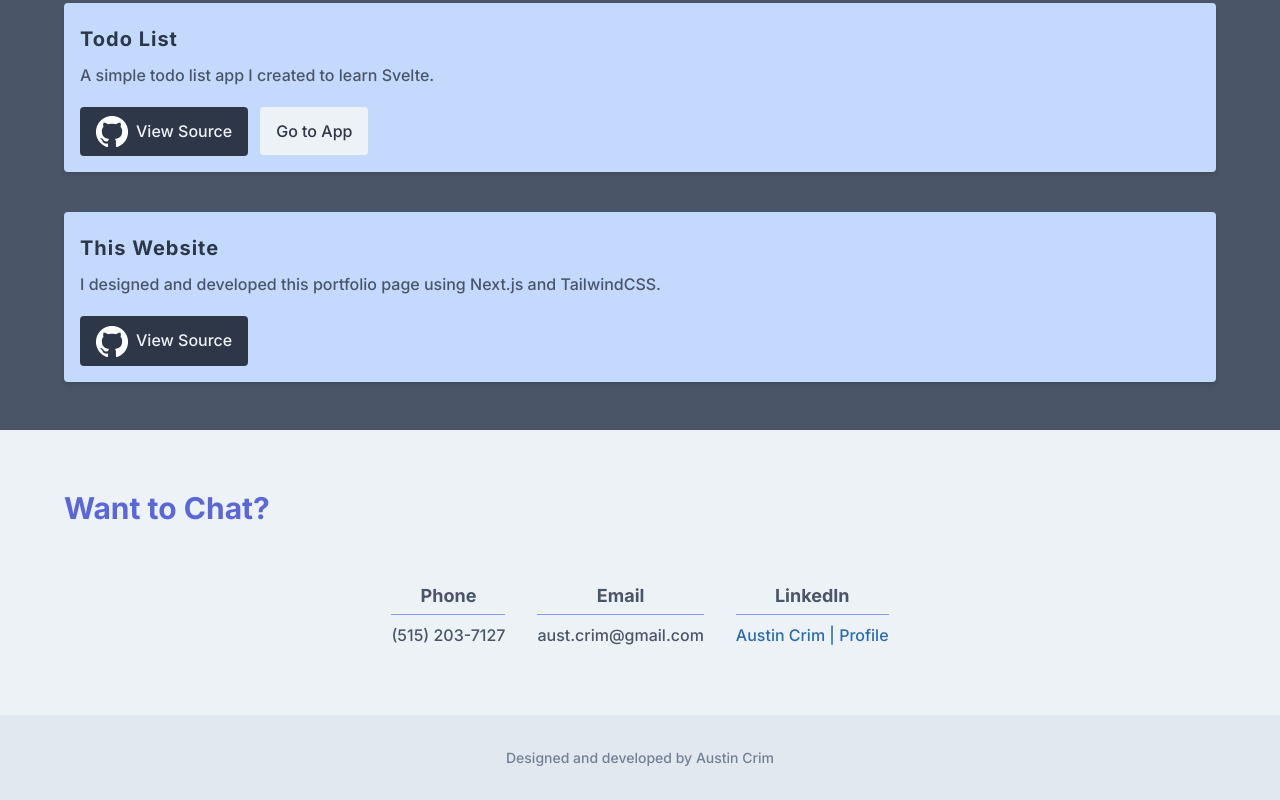
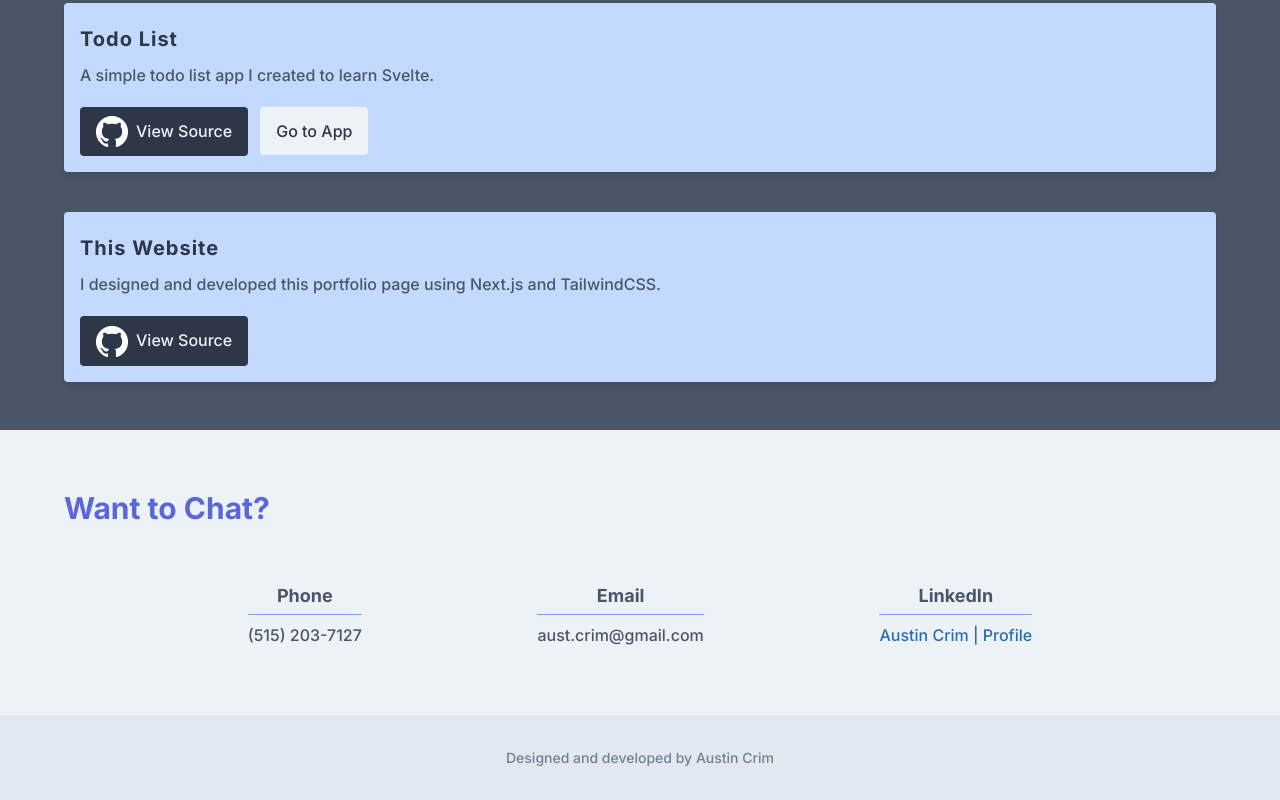
Before and after one commit to austincrim/austincrim.com-next, a Next.js app: page / in a window 1280 px wide. Shown: the part 1359-2159 px from the top of the page. Built offline with nearby package versions, Linux system fonts and the light colour scheme.

Commit message:
contact section spacing

```diff
--- a/src/pages/index.js
+++ b/src/pages/index.js
@@ -30,7 +30,7 @@ const Index = ({ skills, projects }) => (
             </div>
         </Section>
         <Section primary title='Want to Chat?' id='contact'>
-            <div className='flex flex-col md:flex-row mx-auto justify-center w-5/6'>
+            <div className='flex flex-col md:flex-row mx-auto justify-around w-5/6'>
                 <div className='p-4 text-center'>
                     <div className='w-1/2 md:w-auto mx-auto text-gray-700 font-semibold text-lg border-b border-b border-indigo-400'>Phone</div>
                     <div className='mt-1'>(515) 203-7127</div>
```
